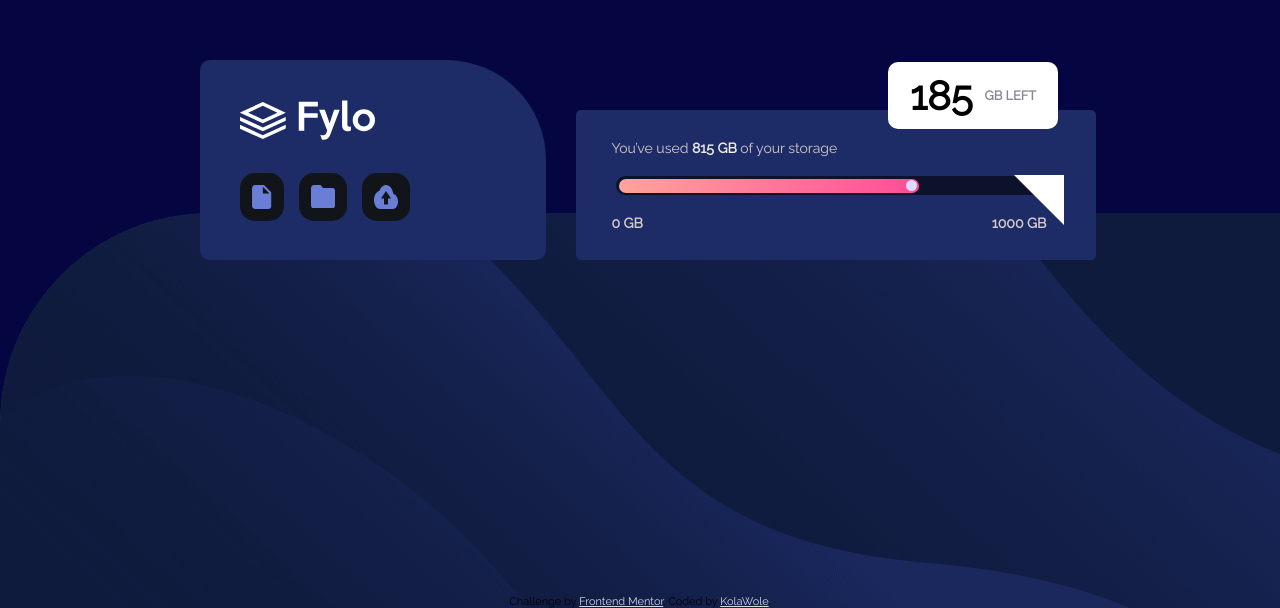
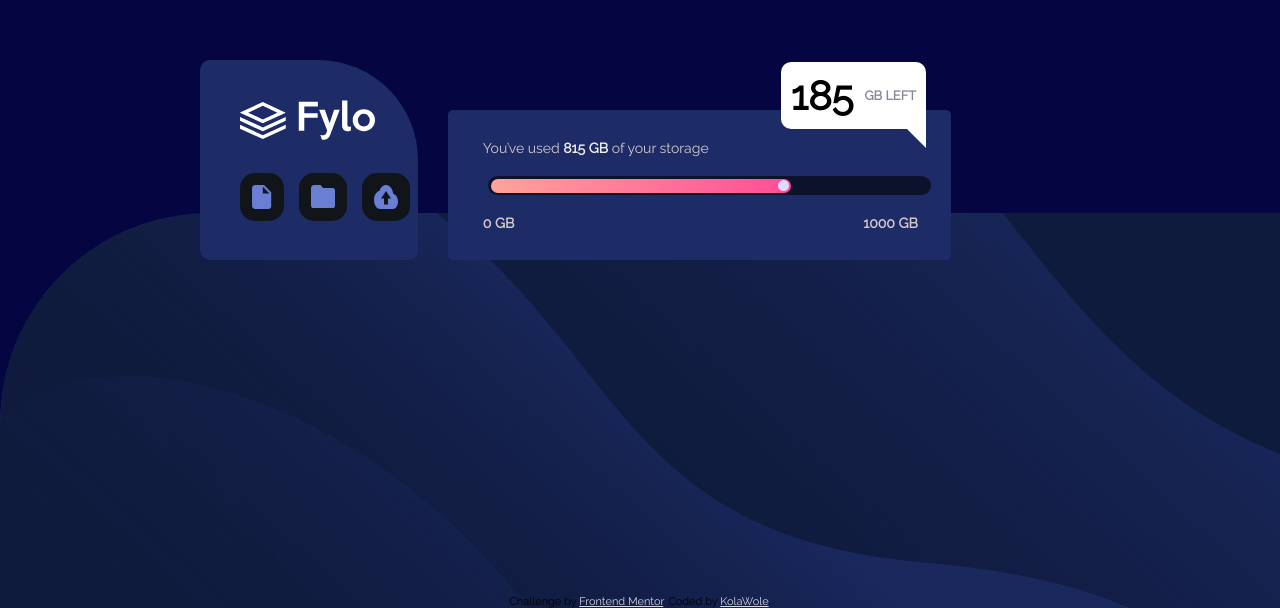
Before and after one commit to Tosho4real/Fylo-data-storage-component, a plain HTML site: page index.html in a window 1280 px wide. Shown: the part 205-813 px from the top of the page. Drawn offline with Linux system fonts and the light colour scheme.

Commit message:
fixed the triangle and laover

```diff
--- a/index.html
+++ b/index.html
@@ -64,9 +64,9 @@
       <div class="layover">
         <h1>185</h1>
         <span>GB LEFT</span>
+        <div class="triangle"></div>
       </div>
     </div>
-    <div class="triangle"></div>
     <!-- For making a triangle-->
     <div class="attribution">
       Challenge by
--- a/style.css
+++ b/style.css
@@ -161,16 +161,18 @@ h1 {
     padding: 0;
   }
   .layover {
-    position: absolute;
-    transform: translateY(-100px) translateX(325px);
+    width: 250px;
+    position: relative;
+    transform: translateY(-100px) translateX(-170px);
+    justify-content: space-between;
   }
   .triangle {
-    height: 50px;
-    width: 50px;
-    background-color: transparent;
+    height: 30px;
+    width: 30px;
     position: absolute;
-    transform: translateY(-420px) translateX(1014px);
-    border-right: 50px solid white;
-    border-bottom: 50px solid transparent;
+    top: 85%;
+    right: 0;
+    border-right: 30px solid white;
+    border-bottom: 30px solid transparent;
   }
 }
```
